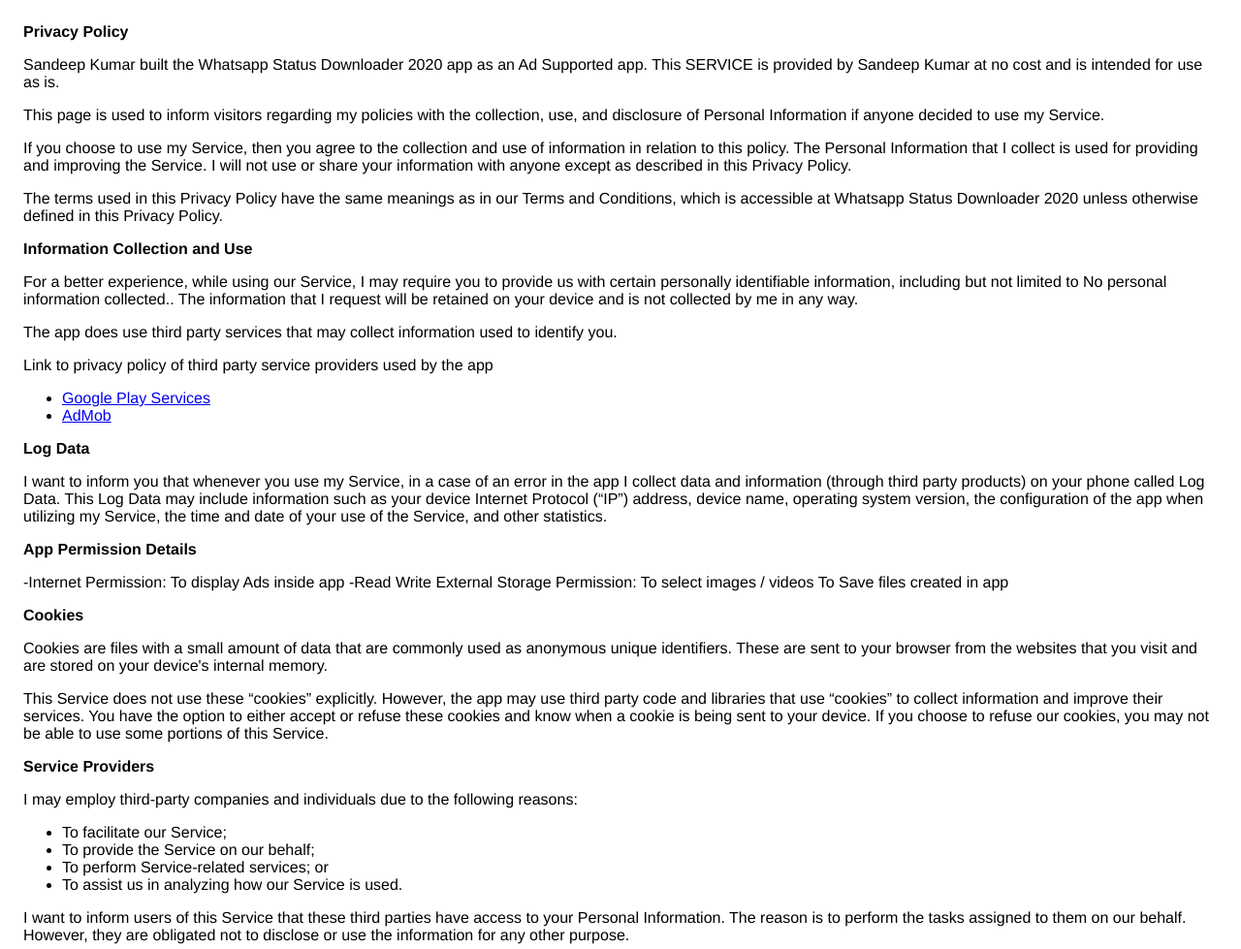
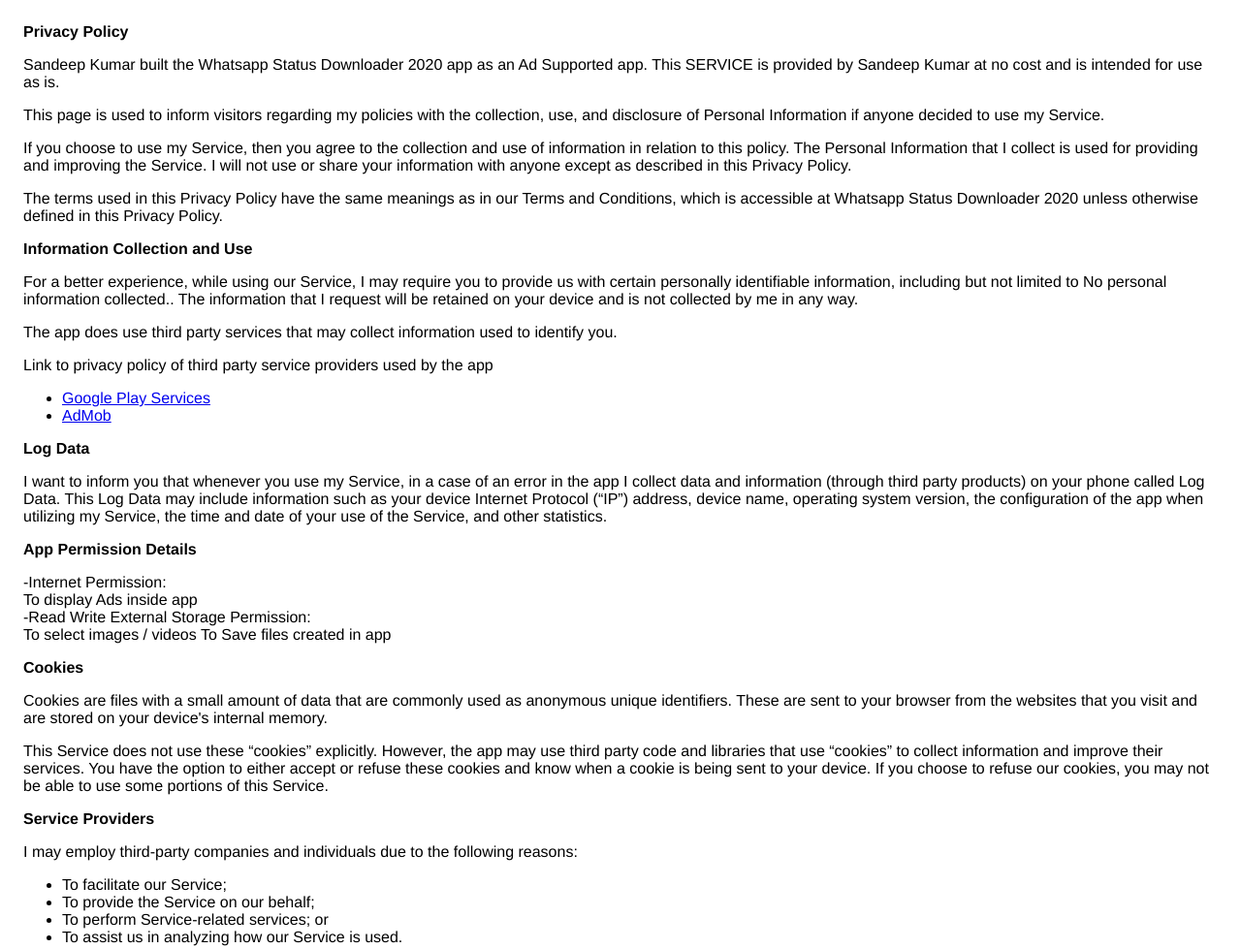
Before and after one commit to skumar015/skumar015, a plain HTML site: page index.html in a window 1280 px wide. Shown: the top 979 px of the page at 97% size. Drawn offline with Linux system fonts and the light colour scheme.

Commit message:
Update index.html
added app permissions

```diff
--- a/index.html
+++ b/index.html
@@ -49,10 +49,10 @@
                   statistics.
                 </p>
                 <p><strong>App Permission Details</strong></p> <p>
-                    -Internet Permission:
-                        To display Ads inside app
-                    -Read Write External Storage Permission:
-                        To select images / videos To Save files created in app
+                    -Internet Permission:<br>
+                        To display Ads inside app<br>
+                    -Read Write External Storage Permission:<br>
+                        To select images / videos To Save files created in app<br>
 
 
         <p><strong>Cookies</strong></p> <p>
```
